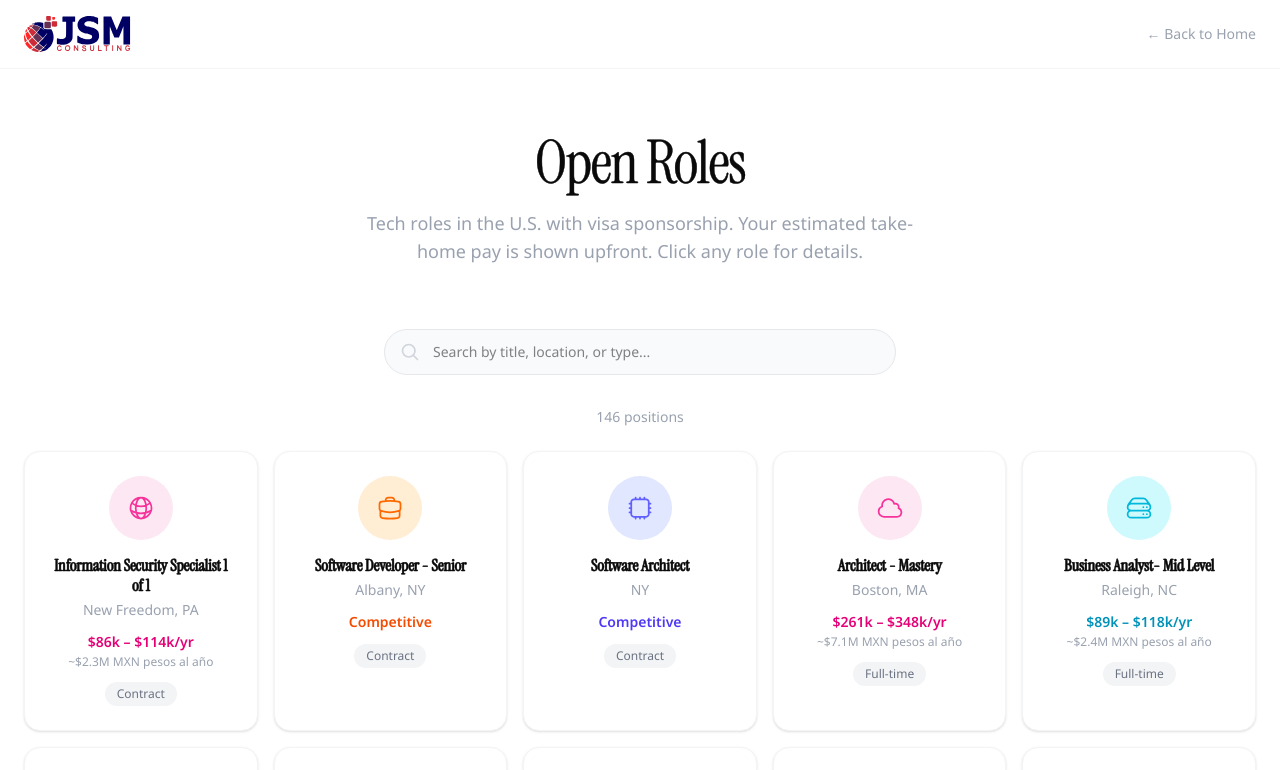
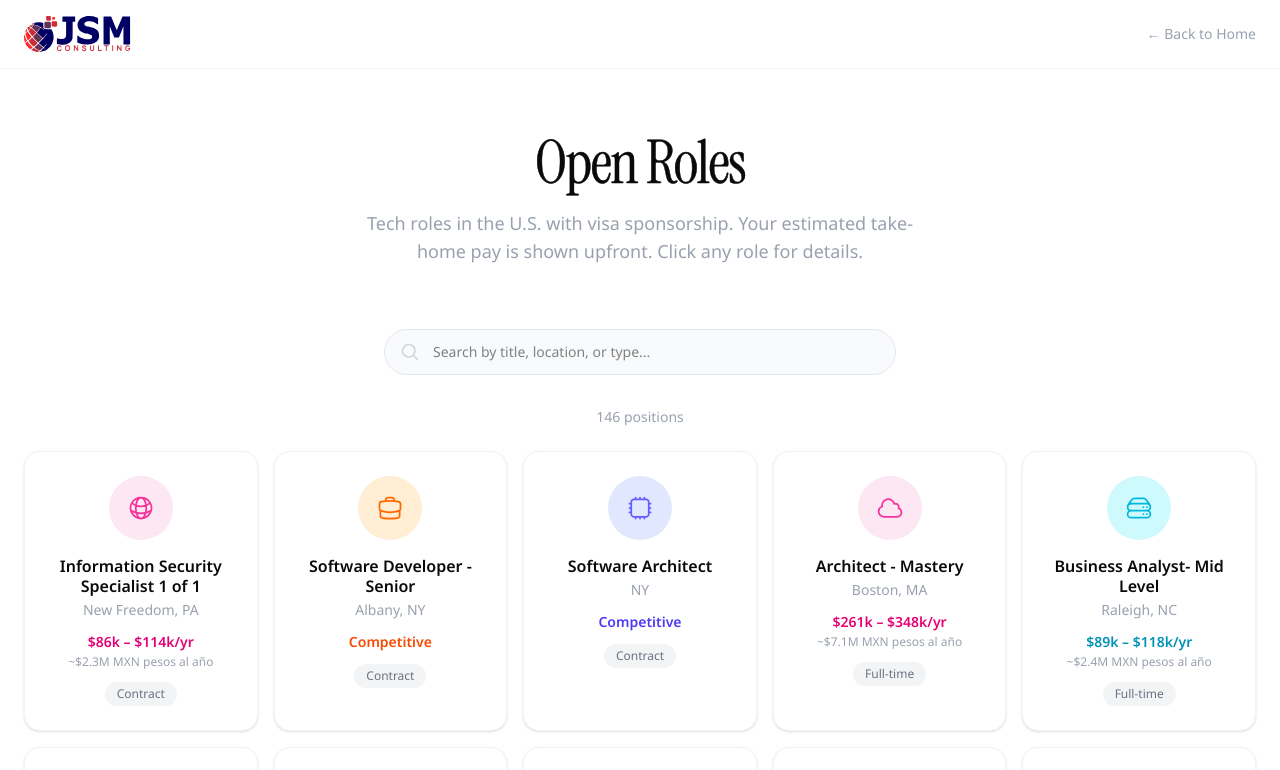
Before and after one commit to maryreds/puente-tech, a Next.js app: page /empleos in a window 1280 px wide. Shown: the top 770 px of the page. Built offline with nearby package versions, Linux system fonts and the light colour scheme.

Commit message:
Fix job card titles to use Noto Sans instead of serif
The global h3 rule in globals.css was overriding the Tailwind font
class. Use inline style to ensure sans-serif wins on job cards.

Co-Authored-By: Claude Opus 4.6 (1M context) <noreply@anthropic.com>

```diff
--- a/src/components/JobCard.tsx
+++ b/src/components/JobCard.tsx
@@ -88,7 +88,10 @@ export default function JobCard({ job, onClick }: { job: Job; onClick?: () => vo
       </div>
 
       {/* Job title */}
-      <h3 className="font-[family-name:var(--font-noto-sans)] font-semibold text-foreground text-base leading-tight mb-1">
+      <h3
+        style={{ fontFamily: "var(--font-noto-sans), system-ui, sans-serif", WebkitTextStroke: "0" }}
+        className="font-semibold text-foreground text-base leading-tight mb-1"
+      >
         {job.title}
       </h3>
 
```
